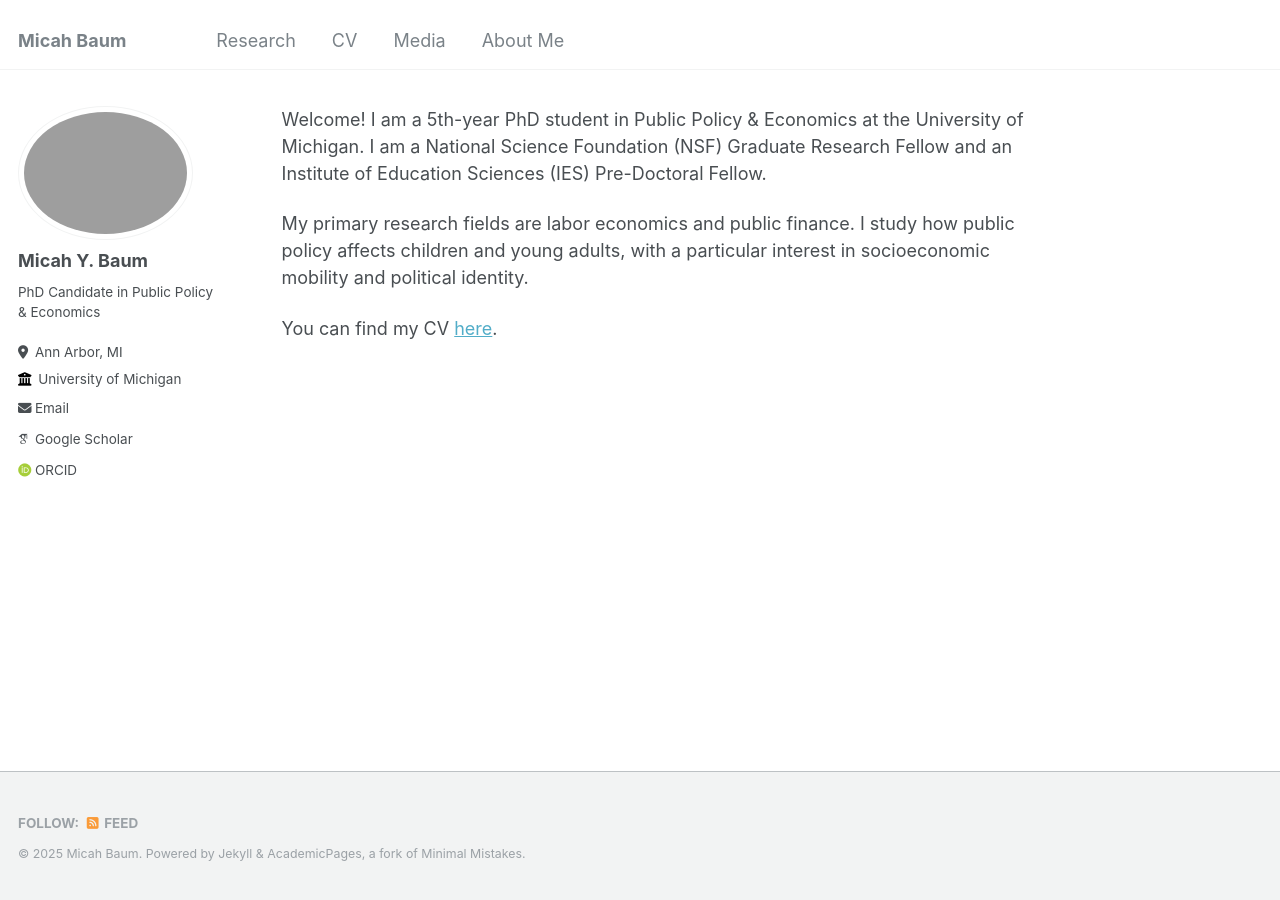
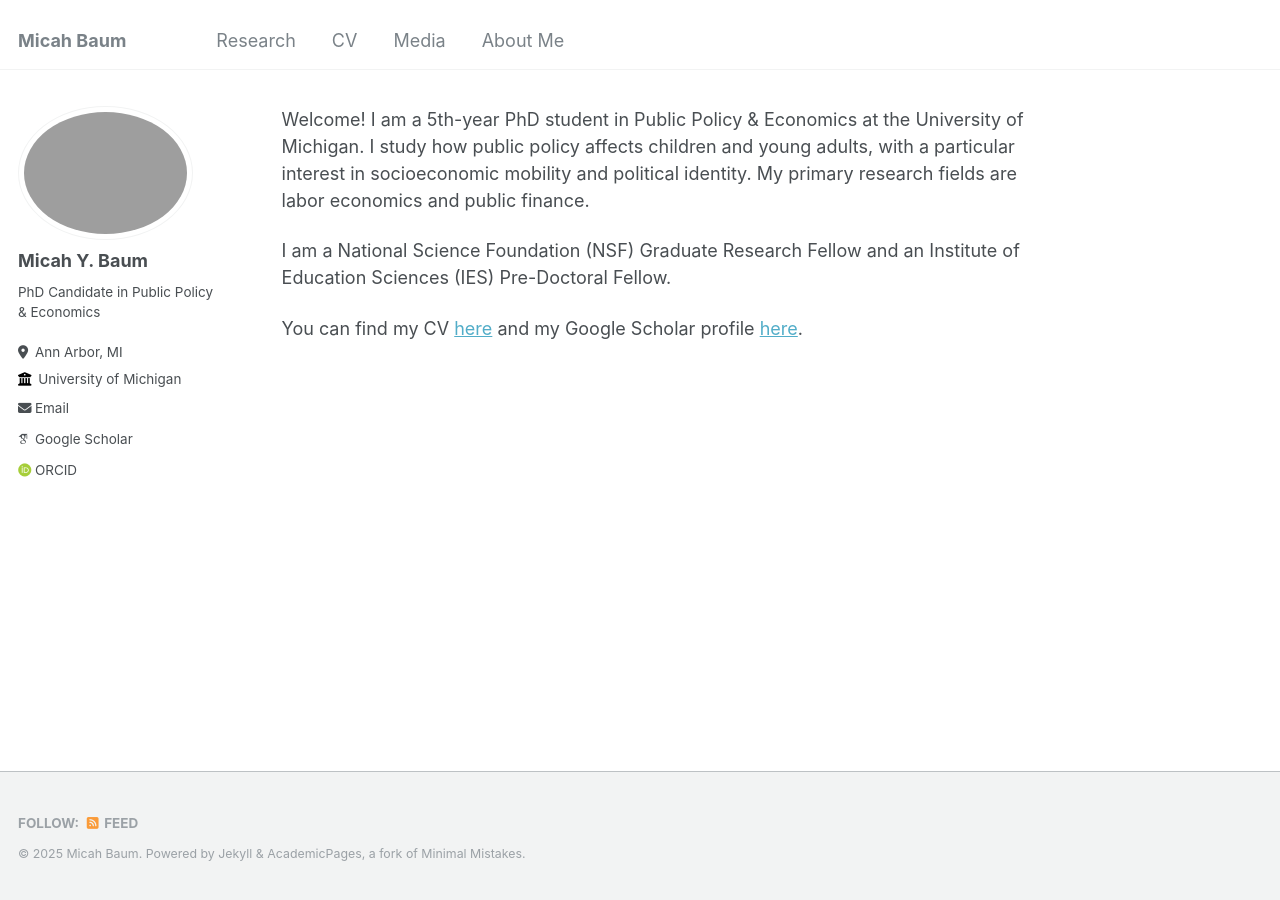
Before and after one commit to micah-baum/micah-baum.github.io, a Jekyll site: the page built from _pages/about.md, in a window 1280 px wide. Built offline with Jekyll 4.4.1, drawn with Linux system fonts in a browser that asks for light colours; some web fonts are replaced.

Commit message:
Update about.md

```diff
--- a/_pages/about.md
+++ b/_pages/about.md
@@ -6,8 +6,8 @@ redirect_from:
   - /about.html
 ---
 
-Welcome! I am a 5th-year PhD student in Public Policy & Economics at the University of Michigan. I am a National Science Foundation (NSF) Graduate Research Fellow and an Institute of Education Sciences (IES) Pre-Doctoral Fellow.
+Welcome! I am a 5th-year PhD student in Public Policy & Economics at the University of Michigan. I study how public policy affects children and young adults, with a particular interest in socioeconomic mobility and political identity. My primary research fields are labor economics and public finance.
 
-My primary research fields are labor economics and public finance. I study how public policy affects children and young adults, with a particular interest in socioeconomic mobility and political identity.
+I am a National Science Foundation (NSF) Graduate Research Fellow and an Institute of Education Sciences (IES) Pre-Doctoral Fellow.
 
-You can find my CV [here](https://micah-baum.github.io/files/baum_cv.pdf).
+You can find my CV <a href="https://micah-baum.github.io/files/baum_cv.pdf" target="_blank">here</a> and my Google Scholar profile <a href="https://scholar.google.com/citations?user=xFVVMNoAAAAJ&hl=en&oi=ao" target="_blank">here</a>.
```
